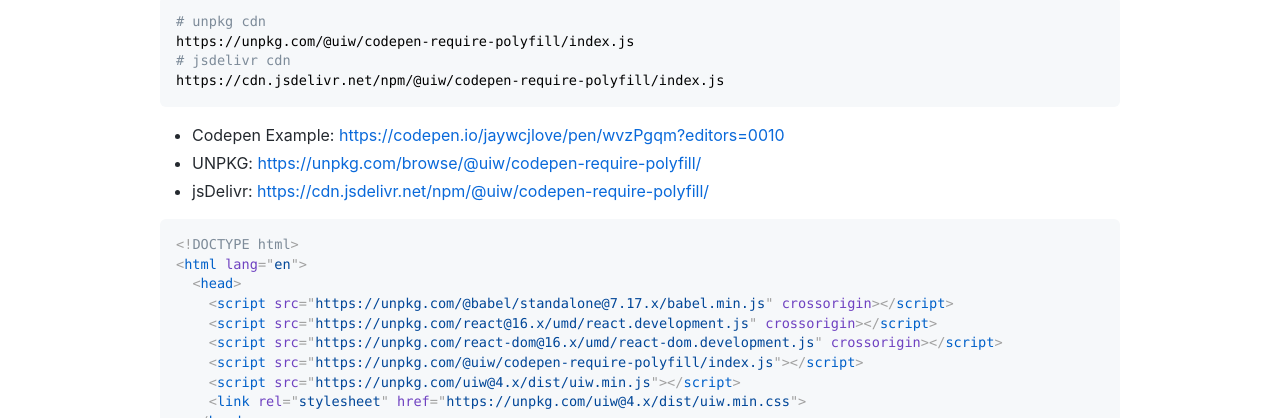
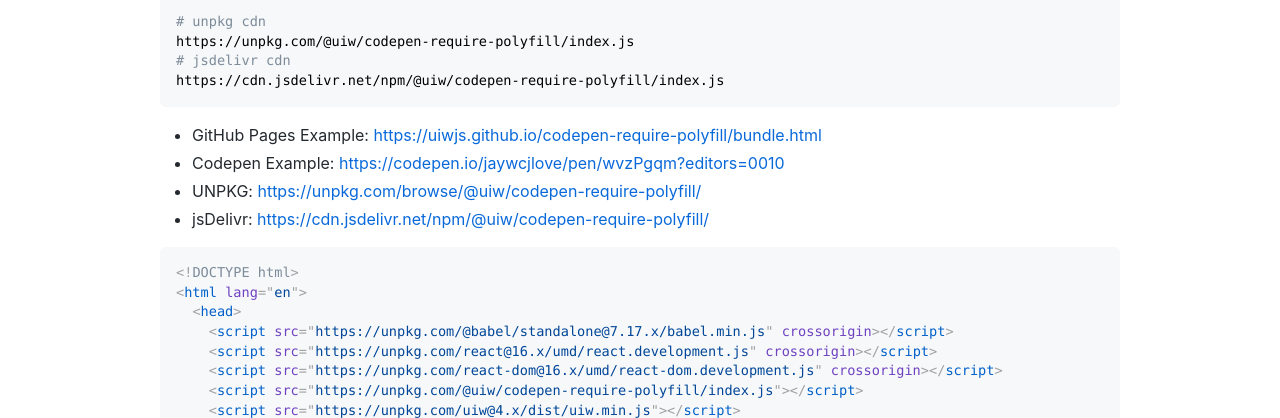
Before and after one commit to uiwjs/codepen-require-polyfill, a plain HTML site: page index.html in a window 1280 px wide. Shown: the part 362-780 px from the top of the page. Drawn offline with Linux system fonts and the light colour scheme; some packages are replaced by stand-ins of ours; a script that the page names is missing.

Commit message:
deploy: 76c3c4dac1d58372ce13be6db7d79d25face5351

```diff
--- a/index.html
+++ b/index.html
@@ -29,6 +29,7 @@
 https://cdn.jsdelivr.net/npm/@uiw/codepen-require-polyfill/index.js
 " class="copied"><svg class="octicon-copy" aria-hidden="true" viewBox="0 0 16 16" fill="currentColor" height="12" width="12"><path fill-rule="evenodd" d="M0 6.75C0 5.784.784 5 1.75 5h1.5a.75.75 0 010 1.5h-1.5a.25.25 0 00-.25.25v7.5c0 .138.112.25.25.25h7.5a.25.25 0 00.25-.25v-1.5a.75.75 0 011.5 0v1.5A1.75 1.75 0 019.25 16h-7.5A1.75 1.75 0 010 14.25v-7.5z"></path><path fill-rule="evenodd" d="M5 1.75C5 .784 5.784 0 6.75 0h7.5C15.216 0 16 .784 16 1.75v7.5A1.75 1.75 0 0114.25 11h-7.5A1.75 1.75 0 015 9.25v-7.5zm1.75-.25a.25.25 0 00-.25.25v7.5c0 .138.112.25.25.25h7.5a.25.25 0 00.25-.25v-7.5a.25.25 0 00-.25-.25h-7.5z"></path></svg><svg class="octicon-check" aria-hidden="true" viewBox="0 0 16 16" fill="currentColor" height="12" width="12"><path fill-rule="evenodd" d="M13.78 4.22a.75.75 0 010 1.06l-7.25 7.25a.75.75 0 01-1.06 0L2.22 9.28a.75.75 0 011.06-1.06L6 10.94l6.72-6.72a.75.75 0 011.06 0z"></path></svg></div></pre>
       <ul>
+        <li>GitHub Pages Example: <a href="https://uiwjs.github.io/codepen-require-polyfill/bundle.html">https://uiwjs.github.io/codepen-require-polyfill/bundle.html</a></li>
         <li>Codepen Example: <a href="https://codepen.io/jaywcjlove/pen/wvzPgqm?editors=0010">https://codepen.io/jaywcjlove/pen/wvzPgqm?editors=0010</a></li>
         <li>UNPKG: <a href="https://unpkg.com/browse/@uiw/codepen-require-polyfill/">https://unpkg.com/browse/@uiw/codepen-require-polyfill/</a></li>
         <li>jsDelivr: <a href="https://cdn.jsdelivr.net/npm/@uiw/codepen-require-polyfill/">https://cdn.jsdelivr.net/npm/@uiw/codepen-require-polyfill/</a></li>
```
